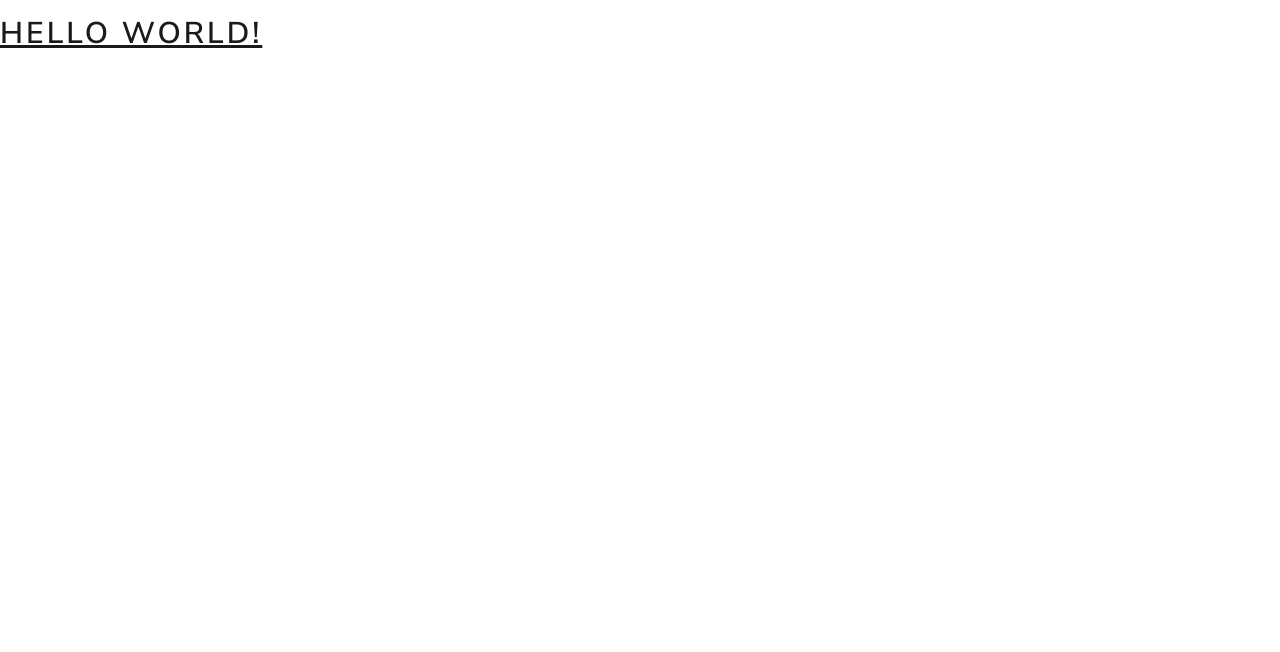
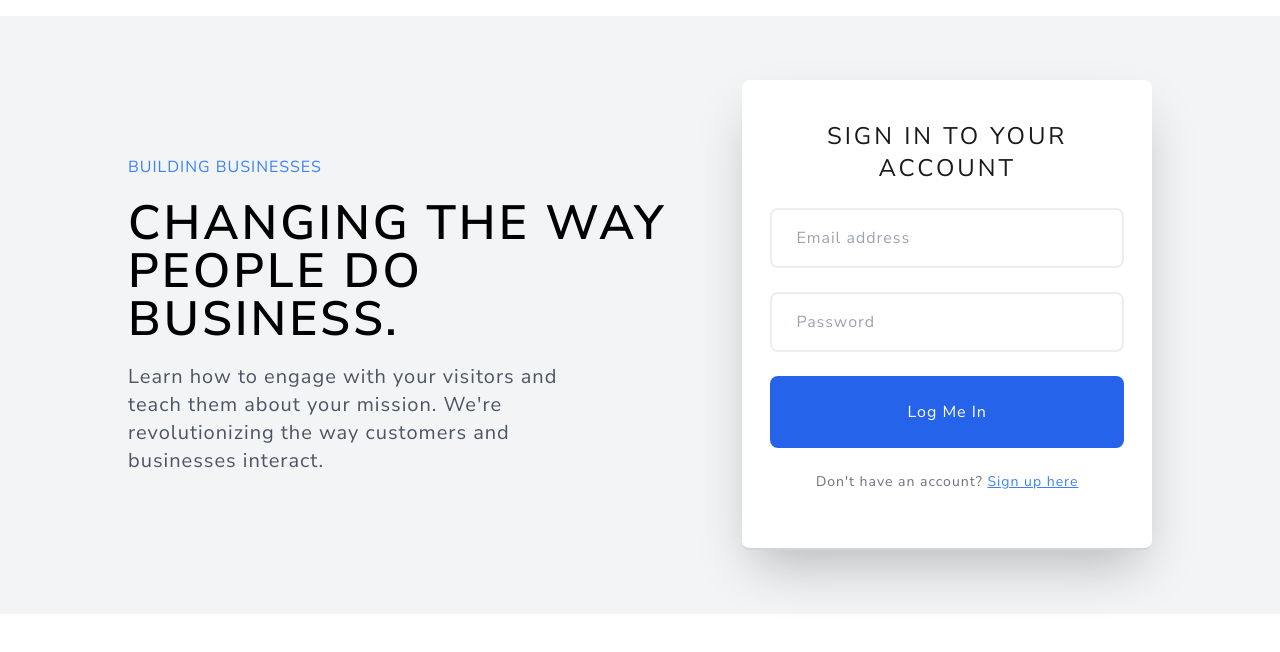
Before and after one commit to luisomogollon/E2fix-main, a React (Create React App) app in the folder E2-main/frontend/: page / in a window 1280 px wide. Shown: the top 652 px of the page. Built offline with nearby package versions, Linux system fonts and the light colour scheme.

Commit message:
viernes 1:00 am am

```diff
--- a/E2-main/frontend/src/screens/LoginScreen.js
+++ b/E2-main/frontend/src/screens/LoginScreen.js
@@ -22,7 +22,58 @@ const LoginScreen = () => {
     e.preventDefault();
     dispatch(login(email, password));
   };
-  return <h1 className="text-3xl font-bold underline">Hello world!</h1>;
+  return (
+    <section class="w-full px-8 py-16 bg-gray-100 xl:px-8">
+      <div class="max-w-5xl mx-auto">
+        <div class="flex flex-col items-center md:flex-row">
+          <div class="w-full space-y-5 md:w-3/5 md:pr-16">
+            <p class="font-medium text-blue-500 uppercase">
+              Building Businesses
+            </p>
+            <h2 class="text-2xl font-extrabold leading-none text-black sm:text-3xl md:text-5xl">
+              Changing The Way People Do Business.
+            </h2>
+            <p class="text-xl text-gray-600 md:pr-16">
+              Learn how to engage with your visitors and teach them about your
+              mission. We're revolutionizing the way customers and businesses
+              interact.
+            </p>
+          </div>
+
+          <div class="w-full mt-16 md:mt-0 md:w-2/5">
+            <div class="relative z-10 h-auto p-8 py-10 overflow-hidden bg-white border-b-2 border-gray-300 rounded-lg shadow-2xl px-7">
+              <h3 class="mb-6 text-2xl font-medium text-center">
+                Sign in to your Account
+              </h3>
+              <input
+                type="text"
+                name="email"
+                class="block w-full px-4 py-3 mb-4 border border-2 border-transparent border-gray-200 rounded-lg focus:ring focus:ring-blue-500 focus:outline-none"
+                placeholder="Email address"
+              />
+              <input
+                type="password"
+                name="password"
+                class="block w-full px-4 py-3 mb-4 border border-2 border-transparent border-gray-200 rounded-lg focus:ring focus:ring-blue-500 focus:outline-none"
+                placeholder="Password"
+              />
+              <div class="block">
+                <button class="w-full px-3 py-4 font-medium text-white bg-blue-600 rounded-lg">
+                  Log Me In
+                </button>
+              </div>
+              <p class="w-full mt-4 text-sm text-center text-gray-500">
+                Don't have an account?{" "}
+                <a href="#_" class="text-blue-500 underline">
+                  Sign up here
+                </a>
+              </p>
+            </div>
+          </div>
+        </div>
+      </div>
+    </section>
+  );
 };
 
 export default LoginScreen;
```
